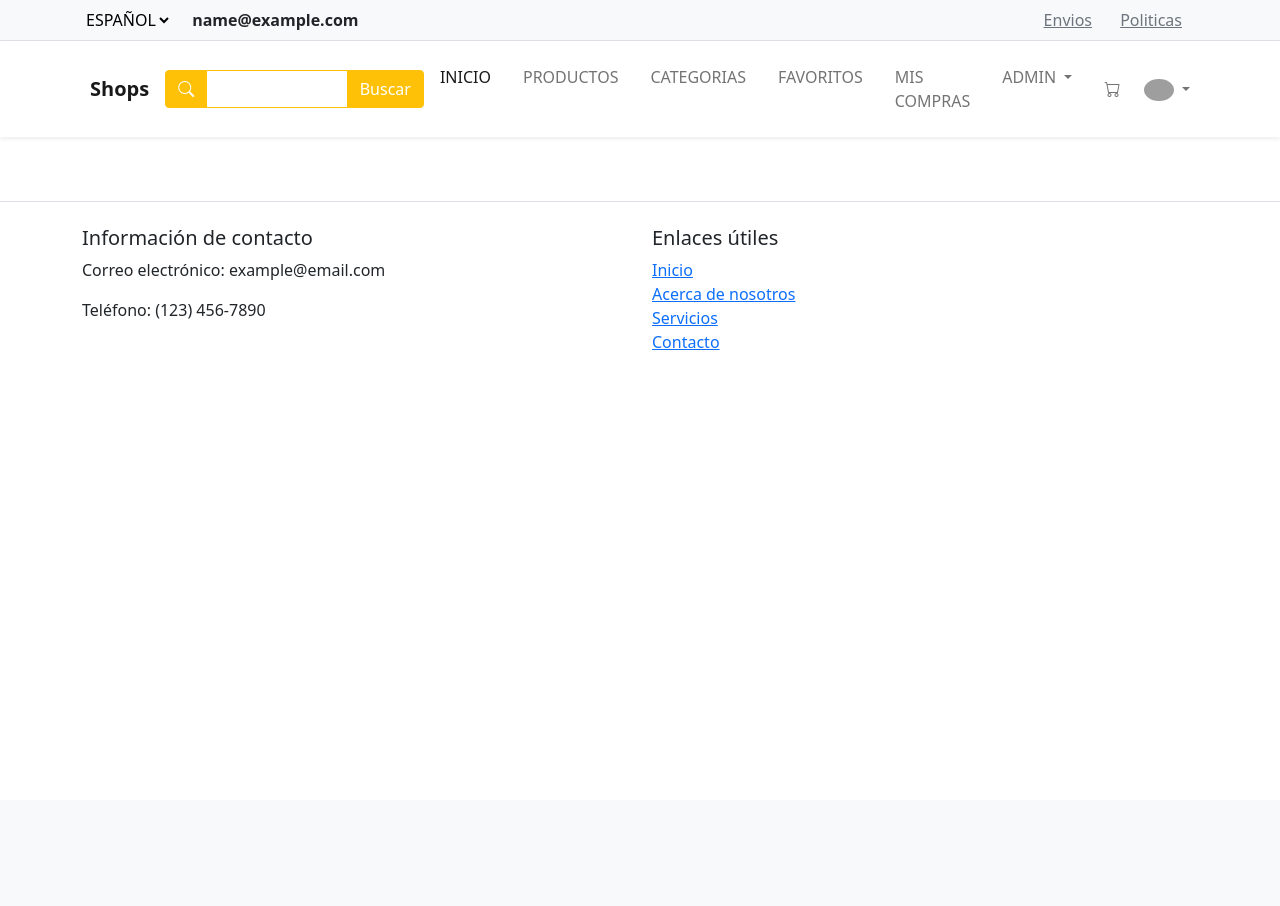
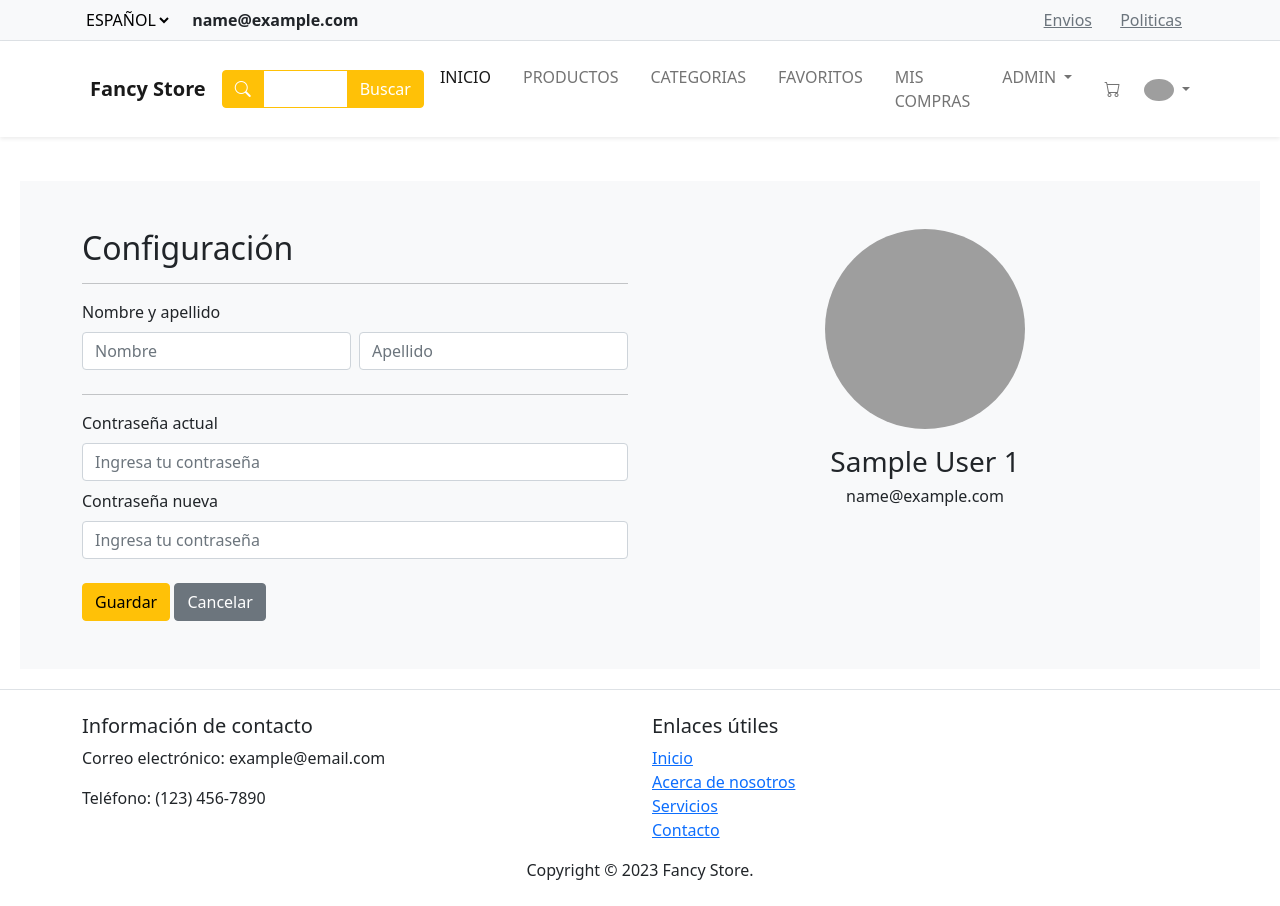
Before and after one commit to diegochable27/scartyflix, a PHP site: page /shops/configuracion.php in a window 1280 px wide. Before the commit the page ends 350 px from the top, so only its background shows below. Run offline with PHP 8.4, Linux system fonts and the light colour scheme; the visitor is signed in with stand-in values (Sample User, id 1); some libraries are stand-ins or nearby versions; grey boxes are pictures that could not be loaded.

Commit message:
Diseño de formulario configuracion 1

```diff
--- a/configuracion.php
+++ b/configuracion.php
@@ -1,5 +1,6 @@
 <!DOCTYPE html>
 <html lang="en">
+
 <head>
     <meta charset="UTF-8">
     <meta name="viewport" content="width=device-width, initial-scale=1.0">
@@ -11,6 +12,7 @@
     <link href="./styles/navbarestilos.css">
     <title>Productos</title>
 </head>
+
 <body>
     <?php
     session_start();
@@ -18,11 +20,54 @@
     ?>
     <div style="margin: 20px;">
         <br>
-        <div class="">
+        <section class="bg-light py-5">
+            <div class="container">
+                <div class="row">
+                    <div class="col-md-6 text-right">
+                        <form action="post">
+                        <h2>Configuración</h2>
+                        <hr />
+                        <div class="col-12 d-flex flex-column">
+                            <label for="exampleInputEmail1" class="form-label font-weight-bold">Nombre y apellido</label>
+                        <div class="d-flex">
+                            <input type="text" class="form-control mb-2" name="nombre" id="nombre" placeholder="Nombre">
+                            <input type="text" class="form-control mb-2 ms-2" name="apellidos" id="apellidos" placeholder="Apellido">
+                        </div>
+                        </div>
+                        <hr />
+                        <div class="mb-4">
+                                <label for="exampleInputEmail1" class="form-label font-weight-bold">Contraseña actual</label>
+                                <input type="password" class="form-control mb-2" name="contrasena" id="contrasena" placeholder="Ingresa tu contraseña">
+                                <label for="exampleInputEmail1" class="form-label font-weight-bold">Contraseña nueva</label>
+                                <input type="password" class="form-control mb-2" name="contrasena" id="contrasena" placeholder="Ingresa tu contraseña">
+                        </div>
+                            <div>
+                                <button type="submit" class="btn btn-warning w-80">Guardar</button>
+                                <button type="submit" class="btn btn-secondary w-80">Cancelar</button>
+                            </div>
+                        </form>
+                    </div>
+                    <div class="col-md-6">
+                        <div class="text-center">
+                            <img src="https://mdbootstrap.com/img/Photos/Avatars/img (31).jpg" height="200px" width="200px" alt="..." class="mx-auto rounded-circle mb-3">
 
-        </div>
+                            <?php
+                                if (isset($_SESSION['nombre'])) {
+                                    $nombre = $_SESSION['nombre'];
+                                    $apellidos = $_SESSION['apellidos'];
+                                    $correo = $_SESSION['correo'];
+                                    echo '<h3>' . $nombre . ' ' . $apellidos . '</h3>';
+                                    echo '<h6>' . $correo . '</h6>';
+                                }
+                            ?>
+                        </div>
+                    </div>
+                </div>
+            </div>
+        </section>
     </div>
 
     <?php include_once "./public/footer/footer.php"; ?>
 </body>
+
 </html>
--- a/public/footer/footer.php
+++ b/public/footer/footer.php
@@ -15,6 +15,7 @@
           <li><a href="#">Contacto</a></li>
         </ul>
       </div>
+      <h7 class="text-center">Copyright © 2023 Fancy Store.</h7>
     </div>
   </div>
 </footer>
--- a/public/navbar/navbar.php
+++ b/public/navbar/navbar.php
@@ -21,7 +21,7 @@
 </div>
 <nav class="navbar navbar-expand-lg bg-white sticky-top navbar-light p-3 shadow-sm">
     <div class="container">
-        <a class="navbar-brand" href="http://localhost/shops/index.php"><i class="fa-solid fa-shop me-2"></i> <strong>Shops</strong></a>
+        <a class="navbar-brand" href="http://localhost/shops/index.php"><i class="fa-solid fa-shop me-2"></i> <strong>Fancy Store</strong></a>
         <button class="navbar-toggler" type="button" data-bs-toggle="collapse" data-bs-target="#navbarNavDropdown" aria-controls="navbarNavDropdown" aria-expanded="false" aria-label="Toggle navigation">
             <span class="navbar-toggler-icon"></span>
         </button>
```
